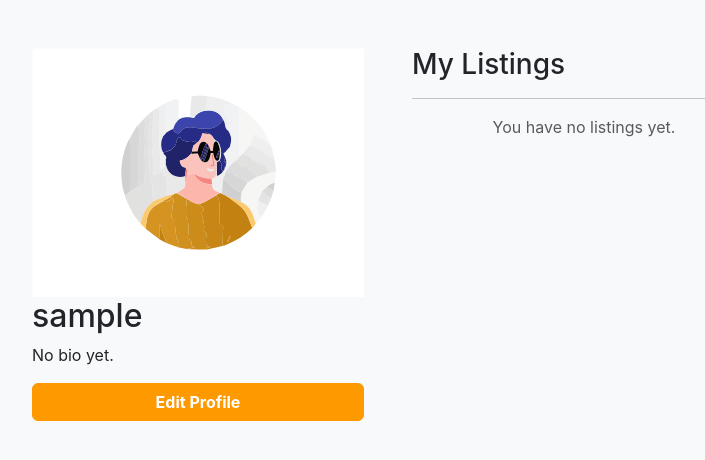
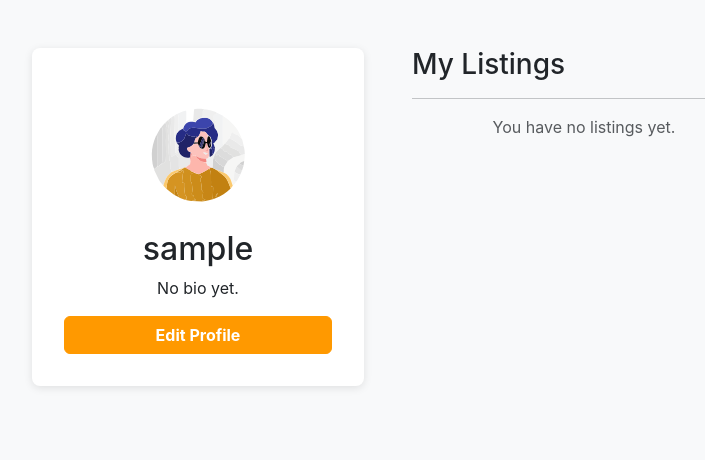
Before and after one commit to sevvy1111/checkout, a Django app: page /accounts/profile/ in a window 1280 px wide. Shown: the part 57-517 px from the top of the page, without its empty margins (62-767 px from the left). Run offline with Django 4.2, Linux system fonts and the light colour scheme; the visitor is signed in with stand-in values (Sample User, id 1); data that the repository does not hold is empty; some libraries are stand-ins or nearby versions.

Commit message:
Debug avatar 10

```diff
--- a/static/css/main.css
+++ b/static/css/main.css
@@ -126,3 +126,18 @@ body {
 .text-muted-custom {
     color: rgba(255, 255, 255, 0.7);
 }
+/* Profile and Avatar Styles */
+.profile-info-card {
+    text-align: center;
+    padding: 2rem;
+    background-color: #fff;
+    border-radius: 8px;
+    box-shadow: 0 2px 8px rgba(0, 0, 0, 0.1);
+}
+
+.profile-avatar, .avatar-lg {
+    width: 150px;
+    height: 150px;
+    object-fit: cover;
+    border-radius: 50%;
+}
--- a/templates/accounts/profile_detail.html
+++ b/templates/accounts/profile_detail.html
@@ -6,8 +6,8 @@
 <div class="container my-5 profile-container">
     <div class="row gx-lg-5">
         <div class="col-lg-4 mb-4 mb-lg-0">
-            <div class="profile-info-card">
-                <img src="{% if user.profile.avatar and user.profile.avatar.url %}{{ user.profile.avatar.url }}{% else %}{% static 'images/default_avatar.svg' %}{% endif %}" class="profile-avatar mb-3" alt="{{ user.username }}'s profile image">
+            <div class="profile-info-card text-center">
+                <img src="{% if user.profile.avatar and user.profile.avatar.url %}{{ user.profile.avatar.url }}{% else %}{% static 'images/default_avatar.svg' %}{% endif %}" class="avatar-lg mb-3" alt="{{ user.username }}'s profile image">
                 <h4 class="profile-name">{{ user.username }}</h4>
                 <p class="text-muted small mb-1">
                     {% if user.profile.phone %}{{ user.profile.phone }}{% else %}No phone provided{% endif %}
```
